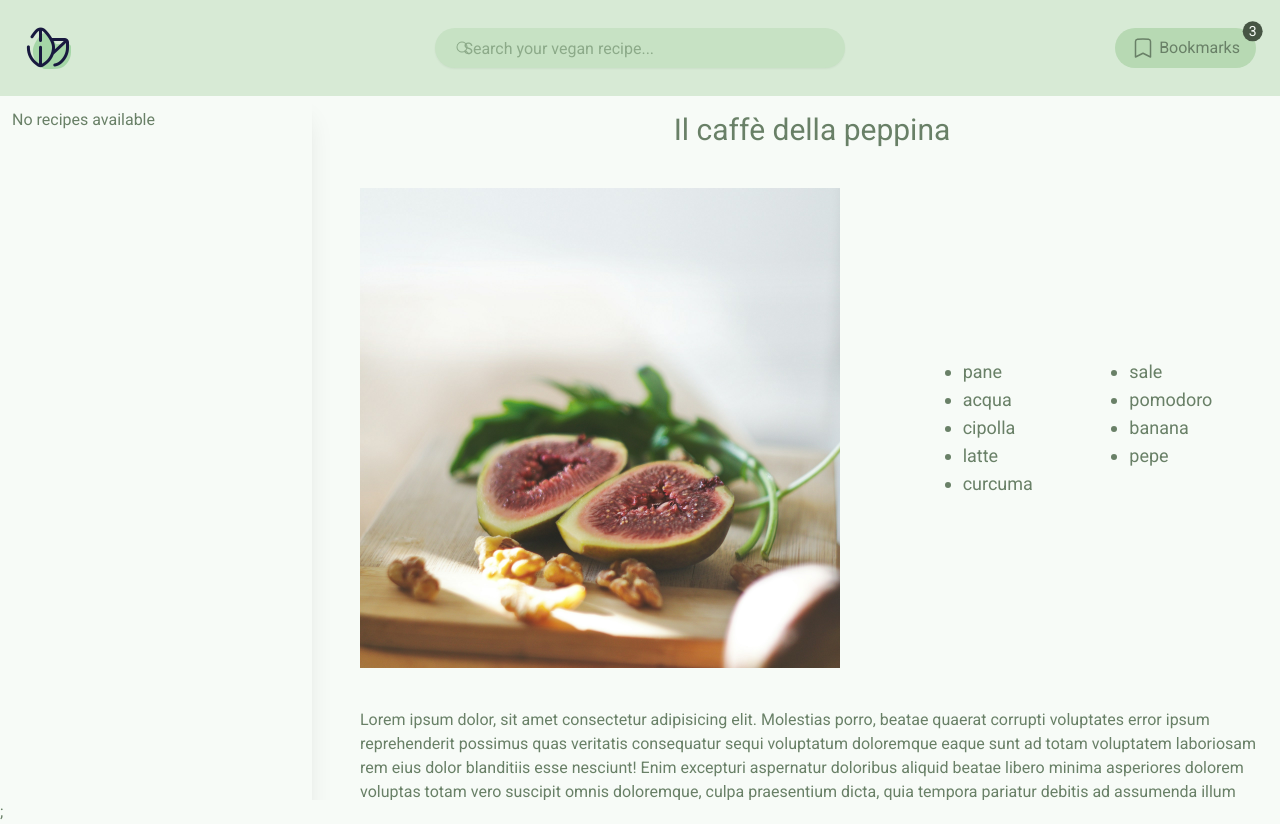
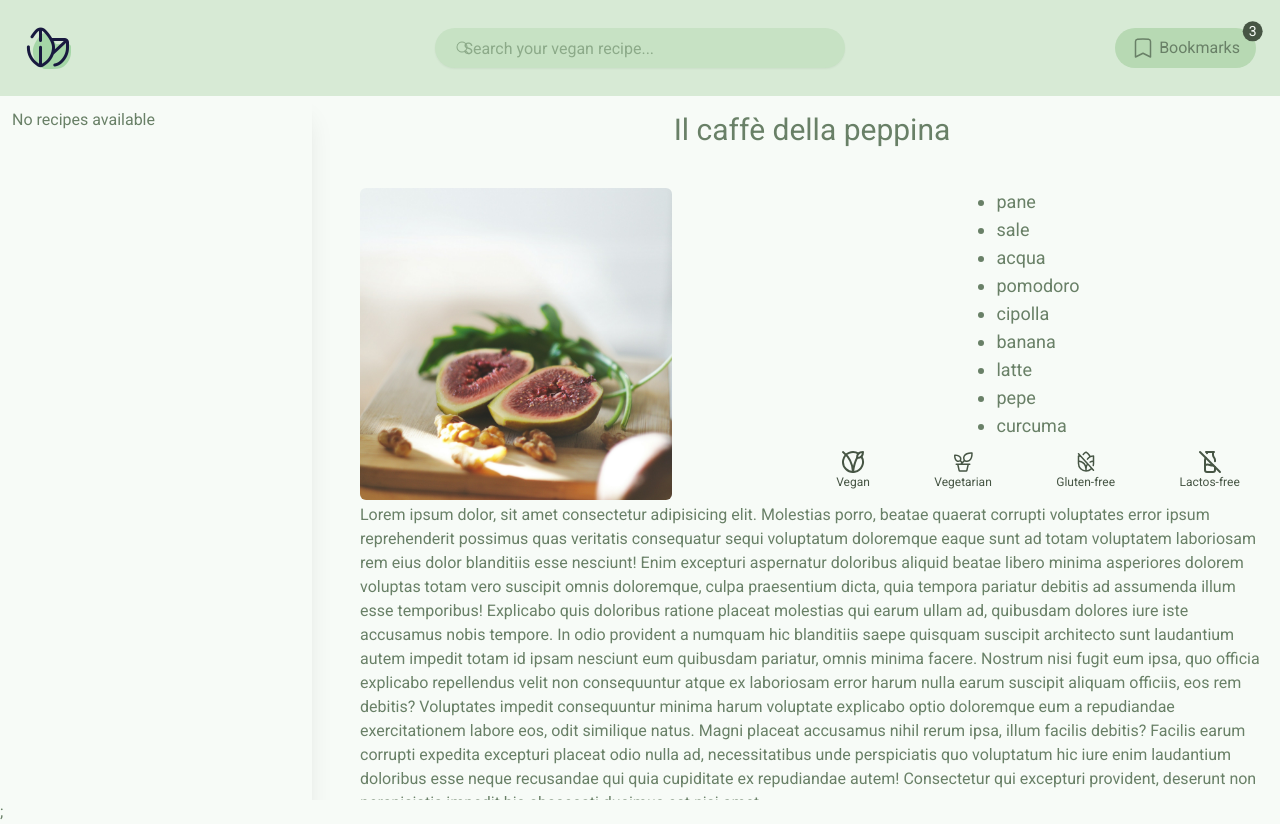
Before and after one commit to Pgalli992/s2i_react, a React (Vite) app: page /search_recipes in a window 1280 px wide. Built offline with nearby package versions, Linux system fonts and the light colour scheme.

Commit message:
building RecipeBox

```diff
--- a/src/ui/RecipeBox.jsx
+++ b/src/ui/RecipeBox.jsx
@@ -22,17 +22,18 @@ function RecipeBox() {
   if (!currentRecipe) return <></>;
 
   return (
-    <div className="relative flex flex-col items-center gap-6 overflow-y-scroll p-4">
+    <div className="relative flex h-full flex-col items-center gap-6 overflow-y-scroll p-4">
       <h1 className="text-3xl">Il caffè della peppina</h1>
-      <div className="grid h-2/3 w-full grid-cols-[2fr_1fr] py-4">
+      <div className="grid h-2/5 w-full grid-cols-2 py-4">
         <picture className="w-full overflow-hidden">
           <img
             src={noImg}
-            className="aspect-square h-full object-cover object-center"
+            className="aspect-square h-full rounded-md object-cover object-center"
           />
         </picture>
+        <div className="flex flex-col justify-center">
           <div className="self-center">
-          <ul className="grid list-disc grid-cols-2 gap-x-8 text-lg">
+            <ul className="list-disc gap-x-4 text-wrap text-lg">
               {/* {ingredients && ingredients.length > 0 ? (
             ingredients.map((ingredient) => (
               <li key={ingredient.id}>
@@ -52,6 +53,27 @@ function RecipeBox() {
               <li>pepe</li>
               <li>curcuma</li>
             </ul>
+          </div>
+          {
+            <div className="flex w-full justify-around gap-4 text-2xl text-primary-900">
+              <span className="flex aspect-square flex-col items-center justify-center rounded-full">
+                <LuVegan />
+                <p className="text-xs">Vegan</p>
+              </span>
+              <span className="flex aspect-square flex-col items-center justify-center rounded-full">
+                <PiPottedPlant />
+                <p className="text-xs">Vegetarian</p>
+              </span>
+              <span className="flex aspect-square flex-col items-center justify-center rounded-full">
+                <PiGrainsSlash />
+                <p className="text-xs">Gluten-free</p>
+              </span>
+              <span className="flex aspect-square flex-col items-center justify-center rounded-full">
+                <LuMilkOff />
+                <p className="text-xs">Lactos-free</p>
+              </span>
+            </div>
+          }
         </div>
       </div>
       <div className="">
@@ -86,20 +108,3 @@ function RecipeBox() {
 }
 
 export default RecipeBox;
-
-{
-  /* <div className="flex gap-4 text-xl text-red-500">
-<span>
-  <LuVegan />
-</span>
-<span>
-  <PiPottedPlant />
-</span>
-<span>
-  <PiGrainsSlash />
-</span>
-<span>
-  <LuMilkOff />
-</span>
-</div> */
-}
```
Also changed, not shown: notes.txt. Lines whose indentation alone changed are shown as unchanged.
